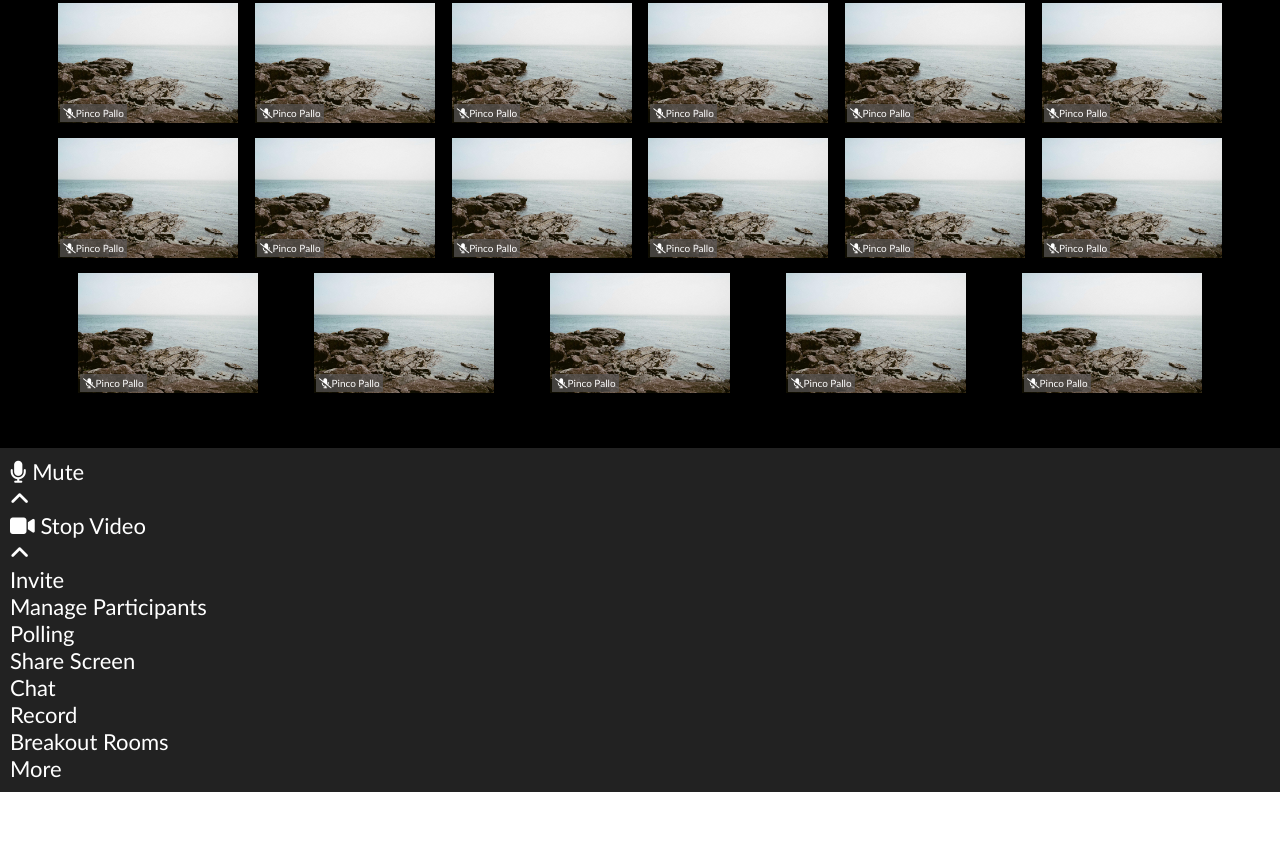
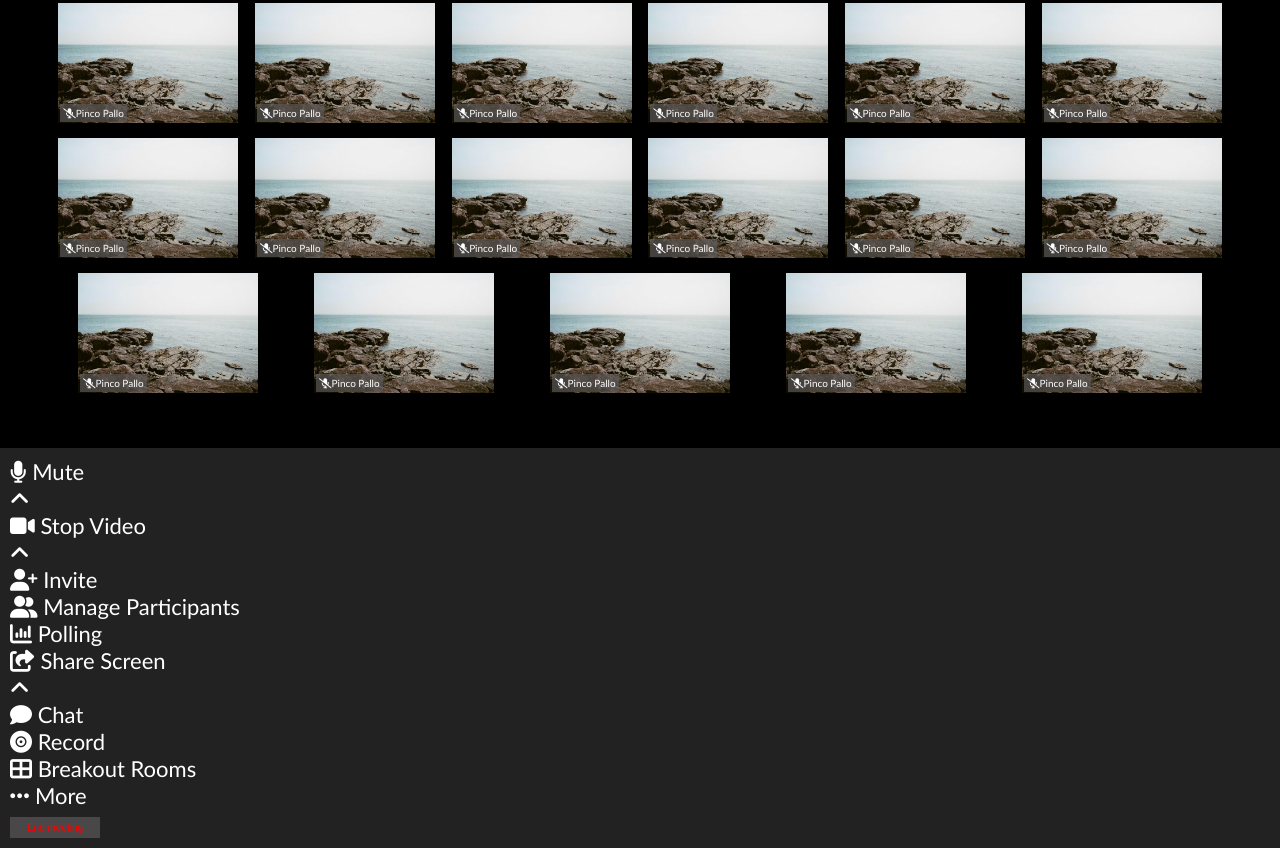
Before and after one commit to saragisondi/html-css-zoom, a plain HTML site: page index.html in a window 1280 px wide. Shown: the part 485-1333 px from the top of the page. Before the commit the page ends 1277 px from the top, so only its background shows below. Drawn offline with Linux system fonts and the light colour scheme.

Commit message:
[add] toolbar center

```diff
--- a/index.html
+++ b/index.html
@@ -228,28 +228,58 @@
 
       </div>
 
+    </div>
+
+    <div class="toolbar-center">
+      <div class="icons">
+        <a href="#"><i class="fa-solid fa-user-plus"></i></a>
+        <span>Invite</span>
+      </div>
+
+      <div class="icons">
+        <a href="#"><i class="fa-solid fa-user-group"></i></a>
+        <span>Manage Participants</span>
+      </div>
+
+      <div class="icons">
+        <a href="#"><i class="fa-solid fa-chart-column"></i></a>
+        <span>Polling</span>
+      </div>
+
+      <div class="icons">
+      <a href="#"><i class="fa-solid fa-share-from-square"></i></a>
+      <span>Share Screen</span>
+
+      </div>
+
+      <div class="icons">
+      <a href="#"><i class="fa-solid fa-angle-up"></i></a>
+      </div>
+
+      <div class="icons">
+      <a href="#"><i class="fa-sharp fa-solid fa-comment"></i></a>
+      <span> Chat</span>
+      </div>
+
+      <div class="icons">
+      <a href="#"><i class="fa-solid fa-record-vinyl"></i></a>
+      <span>Record</span>
+      </div>
+
+      <div class="icons">
+      <a href="#"><i class="fa-solid fa-table-cells-large"></i></a>
+      <span>Breakout Rooms</span>
+      </div>
+
+      <div class="icons">
+        <a href="#"><i class="fa-solid fa-ellipsis"></i></a>
+        <span>More</span>
+      </div>
 
     </div>
 
 
-
-    <div class="text">
-
-
-
-      <div class="toolbar">
-        <ul>
-          <li>Invite</li>
-          <li>Manage Participants</li>
-          <li>Polling</li>
-          <li>Share Screen</li>
-          <li></li>
-          <li>Chat</li>
-          <li>Record</li>
-          <li>Breakout Rooms</li>
-          <li>More</li>
-        </ul>
-      </div>
+    <button class="button">End meeting</button>
 
     </div>
 
```
